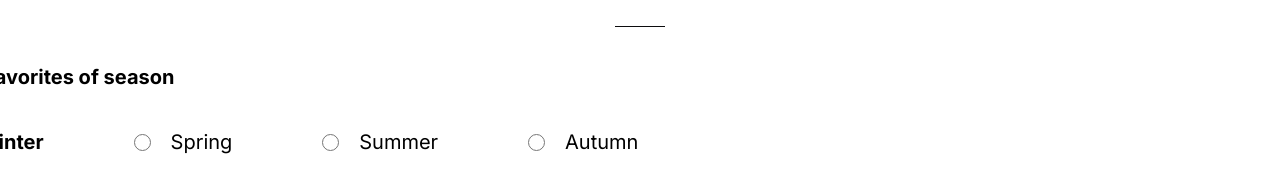
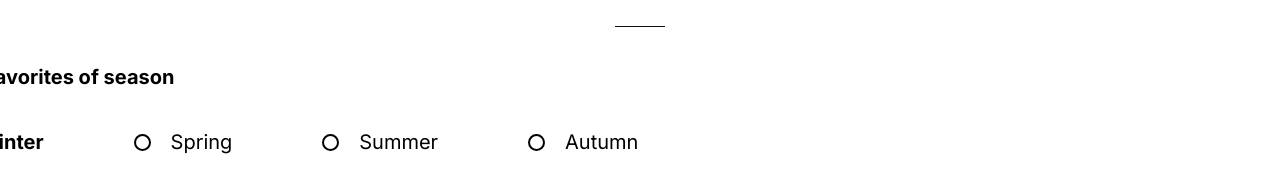
Before and after one commit to Win4esterD/Library, a React (Create React App) app in the folder library/: page / in a window 1280 px wide. Shown: the part 1583-1776 px from the top of the page. Built offline with nearby package versions, Linux system fonts and the light colour scheme; the HTML template or start-up script is replaced by a standard one; a web font is replaced by a local one.

Commit message:
feat: implement custom borders for radio buttons and remove unnecesary css properties

```diff
--- a/library/src/components/favorites/favorites.scss
+++ b/library/src/components/favorites/favorites.scss
@@ -44,6 +44,10 @@
   border-radius: 1px;
   position: relative;
   top: 0.1rem;
+  -webkit-appearance: none;
+  border-radius: 50%;
+  outline: none;
+  border: 2px solid black;
 }
 
 .favorites__radio:checked{
@@ -55,29 +59,6 @@
   top: 0.1rem;
   display: inline;
 }
-
-// .favorites__radio:after{
-//   width: 1.0625rem;
-//   height: 1.0625rem;
-//   position: relative;
-//   top: 4px;
-//   left: 3px;
-//   display: flex;
-//   justify-items: center;
-//   align-items: center;
-//   background-color: #0C0C0E;
-// }
-
-// .favorites__radio:checked:after{
-//   width: 11px;
-//   height: 11px;
-//   border-radius: 1rem;
-//   background-color: #0C0C0E;
-//   display: flex;
-//   justify-items: center;
-//   align-items: center;
-//   content: '';
-// }
 
 .favorites__radio-label{
   @include sectionDescription();
```
Also changed, not shown: 1 other file (tests, documents, lock files or other folders).
